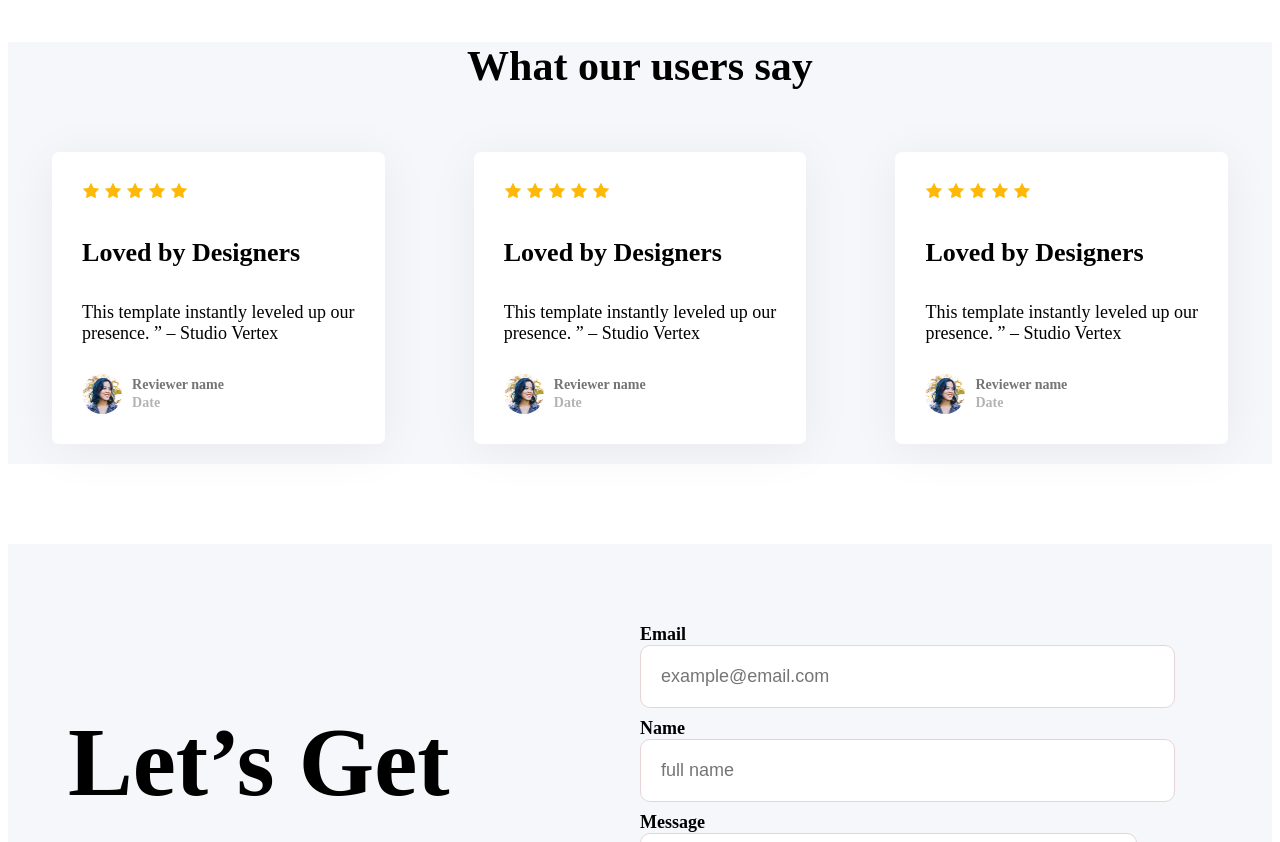
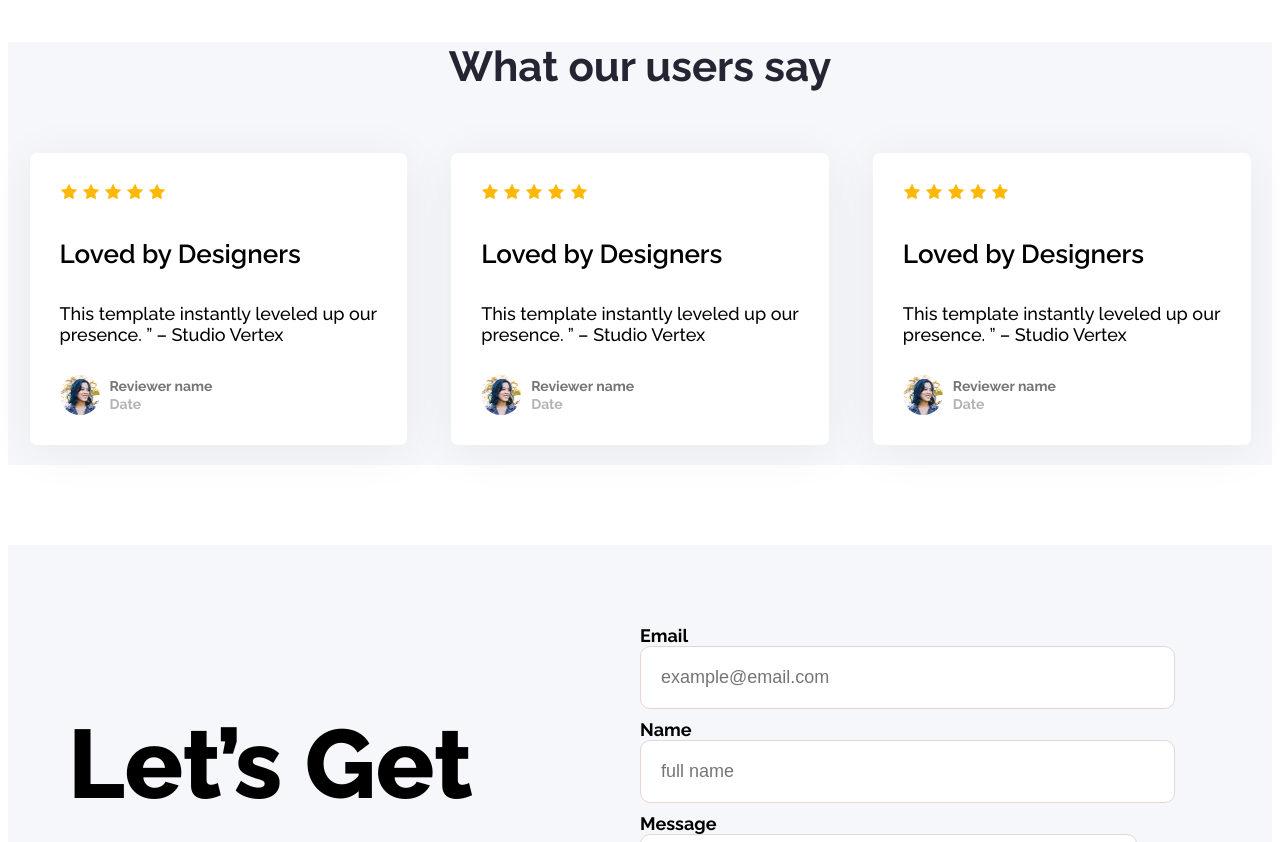
Before and after one commit to aprova303/1st_Assignment_B12, a plain HTML site: page index.html in a window 1280 px wide. Shown: the part 1539-2381 px from the top of the page. Drawn offline with Linux system fonts and the light colour scheme.

Commit message:
added all code

```diff
--- a/index.html
+++ b/index.html
@@ -4,9 +4,12 @@
     <meta charset="UTF-8">
     <meta name="viewport" content="width=device-width, initial-scale=1.0">
     <title>First Assignment</title>
+<link rel="preconnect" href="https://fonts.googleapis.com">
+<link rel="preconnect" href="https://fonts.gstatic.com" crossorigin>
+<link href="https://fonts.googleapis.com/css2?family=Inter:ital,opsz,wght@0,14..32,100..900;1,14..32,100..900&family=Open+Sans:ital,wght@0,300..800;1,300..800&family=Raleway:ital,wght@0,100..900;1,100..900&display=swap" rel="stylesheet">
     <link rel="stylesheet" href="styles/style.css">
 </head>
-<body>
+<body class="raleway-normal ">
     <header>
       <nav>
         <h3 class="nav-title">LOGO</h3>
@@ -50,7 +53,8 @@
     </main>
      <footer>
 
- <!-- Challenge -->
+
+<!-- Challenge -->
             <section class="feedback">
               <h3 class="feedback-title">What our users say</h3>
               <div class="feedback-wrapper">
@@ -120,8 +124,6 @@
               </div>
             </section>
 
-
-
        <!-- Contact Section-->
          <section class="contact">
         <div class="contact-container">
--- a/styles/style.css
+++ b/styles/style.css
@@ -1,3 +1,12 @@
+
+.raleway-normal {
+  font-family: "Raleway", sans-serif;
+  font-optical-sizing: auto;
+  font-style: normal;
+}
+
+
+
 header{
     background-image: url('../Assets/Hero-bg.png');
     padding: 50px 100px 150px 100px;
@@ -188,7 +197,7 @@ font-size: 18px;
 }
 .contact-btn{
     height: 63px;
-    width: 420px;
+    width: 520px;
 }
 
 /* footer section */
@@ -242,6 +251,7 @@ box-shadow: 0px 6px 50px 0px rgba(0,0,0,0.06);
     font-size: 42px;
     font-weight: 700;
     text-align: center;
+    color: #252432;
 }
 
 .reviewer{
```
